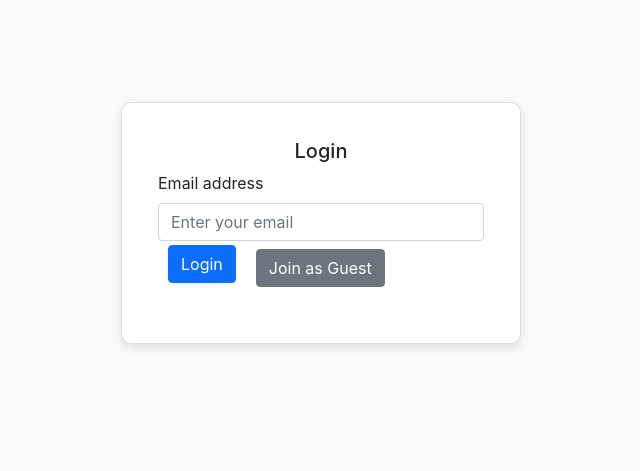
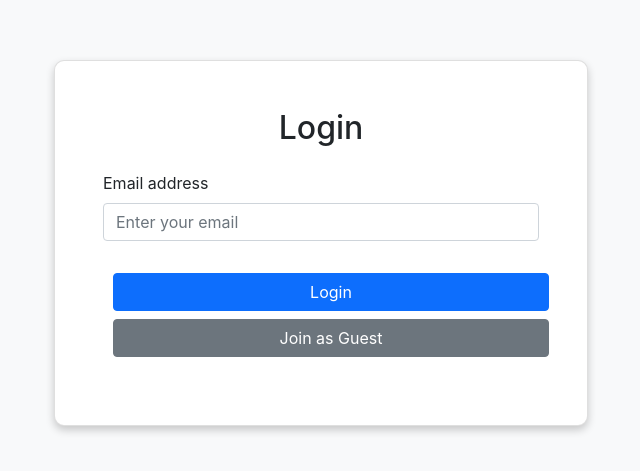
Before and after one commit to nkhatri558/webshop-frontend, a React (Create React App) app: page /login in a window 1280 px wide. Shown: the part 177-648 px from the top of the page, without its empty margins (319-959 px from the left). Built offline with nearby package versions, Linux system fonts and the light colour scheme.

Commit message:
API and Design Updates

```diff
--- a/src/api/axios.js
+++ b/src/api/axios.js
@@ -1,5 +1,6 @@
 import axios from 'axios';
 
 export default axios.create({
+    //baseURL: 'http://localhost:8080/api'
     baseURL: 'http://centralloadbalancer-1924056286.eu-central-1.elb.amazonaws.com:8080/api',
 });
--- a/src/css/Products.css
+++ b/src/css/Products.css
@@ -33,3 +33,40 @@
     color: white;
     border-color: #007bff;
 }
+
+/* ProductsPage.css */
+
+.product-card {
+    height: 100%;
+    display: flex;
+    flex-direction: column;
+    justify-content: space-between;
+}
+
+.product-image-container {
+    width: 100%;
+    height: 200px; /* Adjust this value as needed */
+    overflow: hidden;
+    display: flex;
+    justify-content: center;
+    align-items: center;
+}
+
+.product-image {
+    max-width: 100%;
+    max-height: 100%;
+    object-fit: contain; /* This ensures the image scales to fit within the container */
+}
+
+.product-card .card-body {
+    display: flex;
+    flex-direction: column;
+    justify-content: space-between;
+}
+
+.product-card .card-title,
+.product-card .card-text,
+.product-card .form-control,
+.product-card .btn {
+    margin-top: 10px;
+}
--- /dev/null
+++ b/src/css/login.css
@@ -0,0 +1,19 @@
+/* LoginPage.css */
+
+.login-card {
+    padding: 2rem;
+    box-shadow: 0 4px 8px rgba(0, 0, 0, 0.2);
+    border-radius: 10px;
+}
+
+.login-card .form-control {
+    margin-bottom: 1rem;
+}
+
+.login-card button {
+    margin-top: 1rem;
+}
+
+body {
+    background-color: #f8f9fa;
+}
--- a/src/pages/Login.js
+++ b/src/pages/Login.js
@@ -1,24 +1,8 @@
 import React, { useState } from 'react';
 import { useNavigate } from 'react-router-dom';
 import axios from '../api/axios';
-import styled from 'styled-components';
-import { Form, Button, Card } from 'react-bootstrap';
-
-const LoginWrapper = styled.div`
-  display: flex;
-  justify-content: center;
-  align-items: center;
-  min-height: 100vh;
-  background-color: #f8f9fa;
-`;
-
-const StyledCard = styled(Card)`
-  padding: 20px;
-  width: 100%;
-  max-width: 400px;
-  border-radius: 10px;
-  box-shadow: 0 4px 8px rgba(0, 0, 0, 0.1);
-`;
+import {Form, Button, Card, Container, Row, Col} from 'react-bootstrap';
+import '../css/login.css';
 
 const Login = () => {
     const [email, setEmail] = useState('');
@@ -53,10 +37,12 @@ const Login = () => {
     };
 
     return (
-        <LoginWrapper>
-            <StyledCard>
+        <Container className="d-flex align-items-center justify-content-center" style={{ minHeight: '100vh' }}>
+            <Row className="w-100">
+                <Col md={{ span: 6, offset: 3 }}>
+                    <Card className="login-card">
                         <Card.Body>
-                    <Card.Title className="text-center">Login</Card.Title>
+                            <h2 className="text-center mb-4">Login</h2>
                             <Form>
                                 <Form.Group controlId="formEmail">
                                     <Form.Label>Email address</Form.Label>
@@ -67,21 +53,25 @@ const Login = () => {
                                         onChange={(e) => setEmail(e.target.value)}
                                     />
                                 </Form.Group>
-                        <Button variant="primary" onClick={handleLogin} block>
+                                <Button variant="primary" onClick={handleLogin}
+                                        className="w-100"
+                                        block>
                                     Login
                                 </Button>
                                 <Button
                                     variant="secondary"
                                     onClick={handleGuest}
                                     block
-                            className="mt-2"
+                                    className="mt-2 w-100"
                                 >
                                     Join as Guest
                                 </Button>
                             </Form>
                         </Card.Body>
-            </StyledCard>
-        </LoginWrapper>
+                    </Card>
+                </Col>
+            </Row>
+        </Container>
     );
 };
 
--- a/src/pages/Products.js
+++ b/src/pages/Products.js
@@ -138,13 +138,20 @@ const Products = ({ cart, setCart, cartCount, setCartCount }) => {
             <Row>
                 {sortedAndFilteredProducts.map(product => (
                     <Col key={product.id} sm={12} md={6} lg={4}>
-                        <Card className="mb-4">
-                            <Card.Img variant="top" src={product.image} />
+                        <Card className="mb-4 product-card">
+                            <div className="product-image-container">
+                                <Card.Img
+                                    variant="top"
+                                    src={product.image}
+                                    alt={product.name}
+                                    className="product-image"
+                                />
+                            </div>
                             <Card.Body>
                                 <Card.Title>{product.name}</Card.Title>
                                 <Card.Text>
                                     {product.description}
-                                    <br />
+                                    <br/>
                                     <strong>${product.price}</strong>
                                 </Card.Text>
                                 <Form.Group controlId="formQuantity">
@@ -165,9 +172,9 @@ const Products = ({ cart, setCart, cartCount, setCartCount }) => {
                 ))}
             </Row>
             <ul className="pagination">
-                {Array.from({ length: Math.ceil(filteredProducts.length / productsPerPage) }, (_, index) => (
-                     <li key={index} className={`page-item ${currentPage === index + 1 ? 'active' : ''}`}>
-                         <button onClick={() => paginate(index + 1)} className="page-link">
+                {Array.from({length: Math.ceil(filteredProducts.length / productsPerPage)}, (_, index) => (
+                    <li key={index} className={`page-item ${currentPage === index + 1 ? 'active' : ''}`}>
+                        <button onClick={() => paginate(index + 1)} className="page-link">
                              {index + 1}
                          </button>
                      </li>
```
Lines whose indentation alone changed are shown as unchanged.
